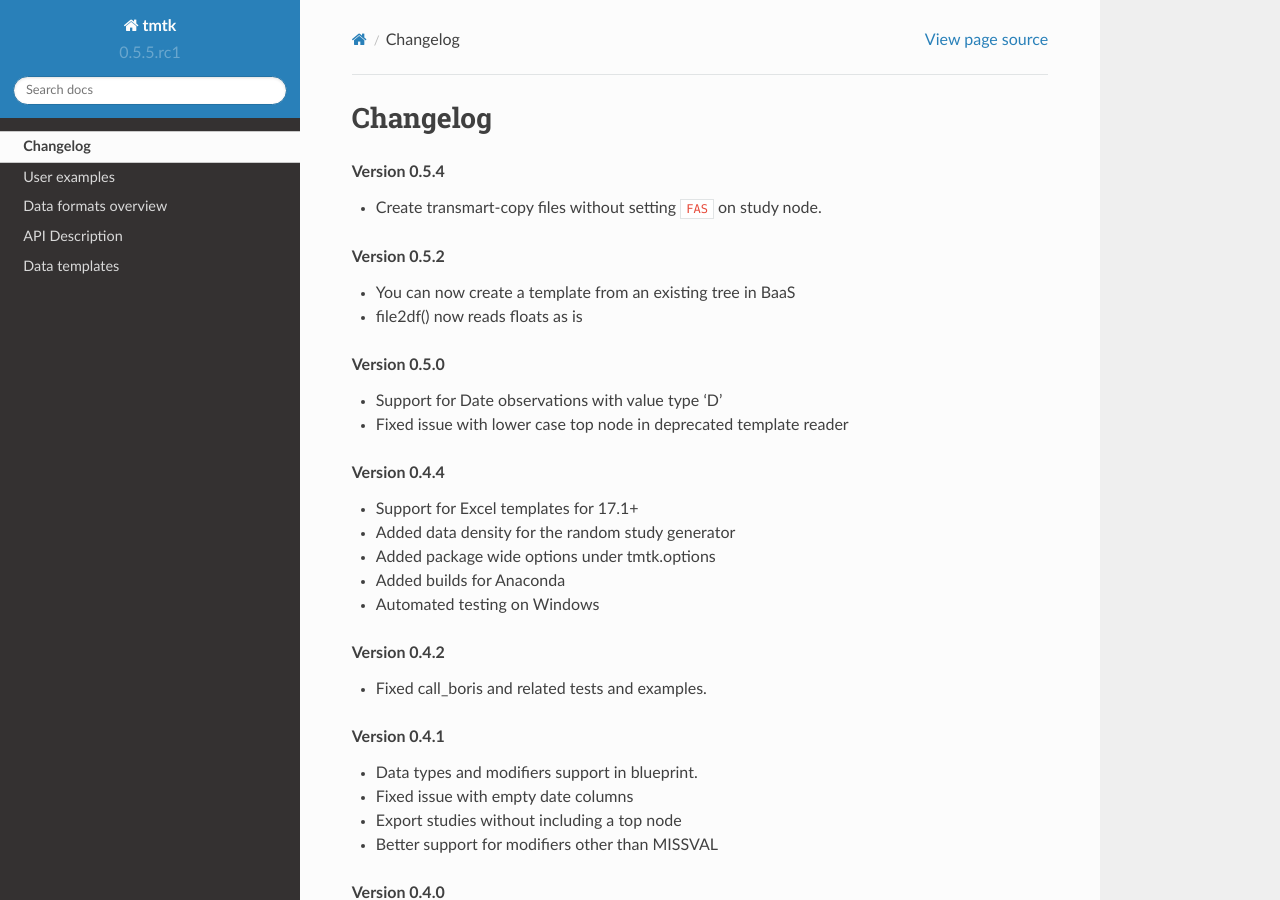
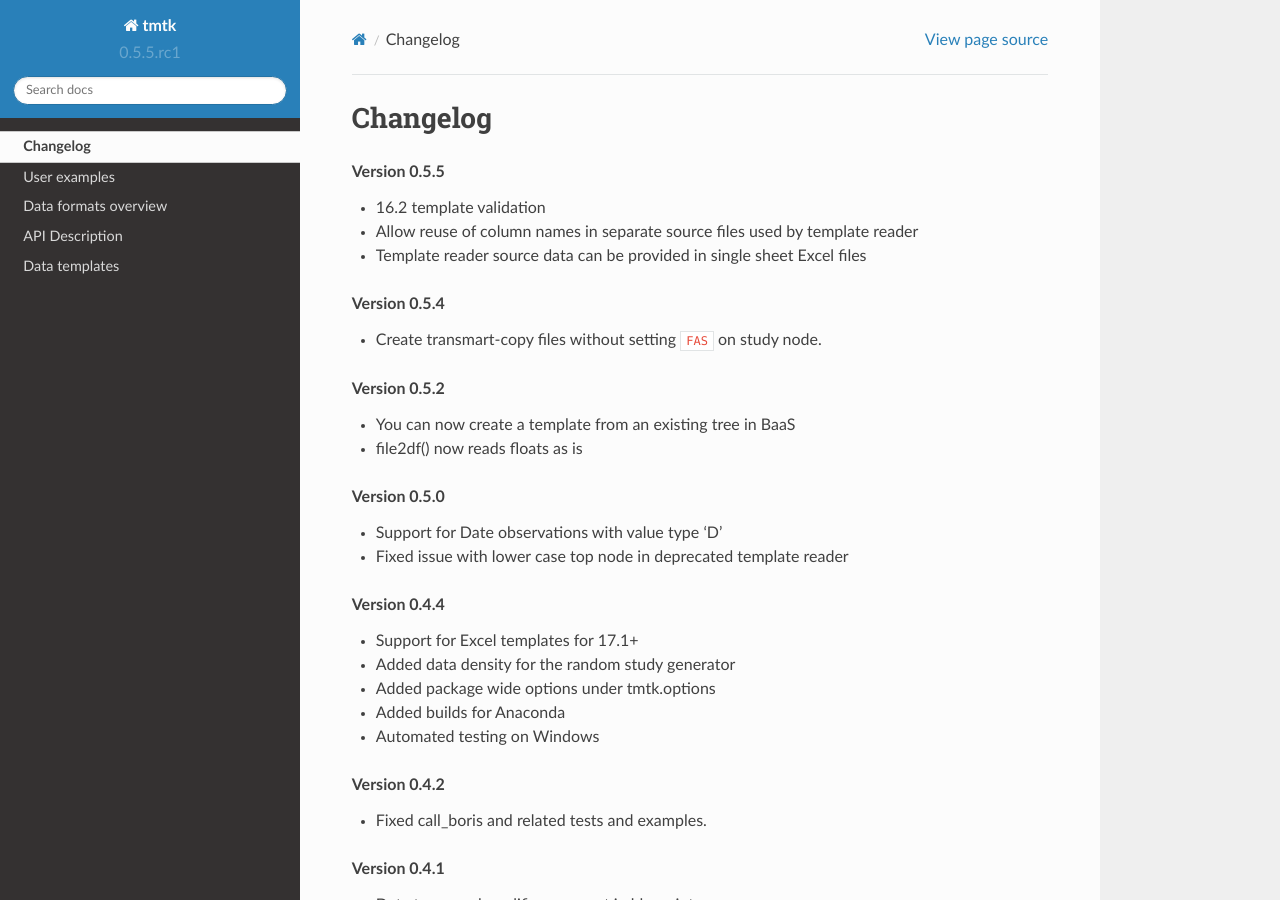
Before and after one commit to thehyve/tmtk, a Sphinx documentation site: the page built from docs/changelog.rst, in a window 1280 px wide and 900 px high. Built offline with Sphinx 7.4.7 and the Read the Docs theme 2.0.0, drawn with Linux system fonts in a browser that asks for light colours.

Commit message:
Update changelog.rst

```diff
--- a/docs/changelog.rst
+++ b/docs/changelog.rst
@@ -1,6 +1,12 @@
 =========
 Changelog
 =========
+
+.. topic::  Version 0.5.5
+
+    * 16.2 template validation
+    * Allow reuse of column names in separate source files used by template reader
+    * Template reader source data can be provided in single sheet Excel files
 
 .. topic::  Version 0.5.4
 
```
